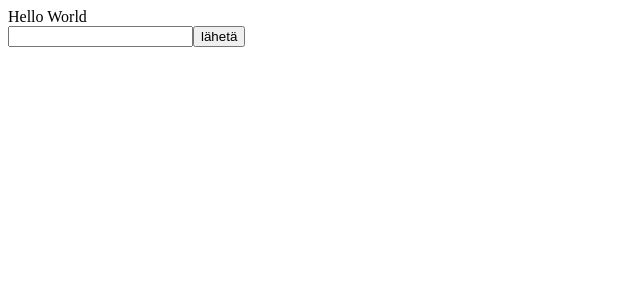
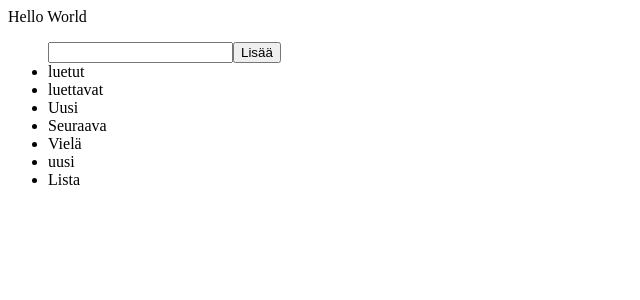
Before and after one commit to KaroliinaM/reads, a React (Create React App) app in the folder reads-frontend/: page / in a window 1280 px wide. Shown: the top 300 px of the page, without its empty margins (0-640 px from the left). Built offline with nearby package versions, Linux system fonts and the light colour scheme; data requests are answered from the project's data file.

Commit message:
add new list

```diff
--- a/reads-frontend/db.json
+++ b/reads-frontend/db.json
@@ -2,19 +2,42 @@
   "readlists": [
     {
       "id": 1,
-            "name" : "luetut"
+      "name": "luetut"
     },
     {
-            "id":2,
+      "id": 2,
       "name": "luettavat"
+    },
+    {
+      "id": 3,
+      "name": "Uusi"
+    },
+    {
+      "id": 4,
+      "name": "Seuraava"
+    },
+    {
+      "name": "Vielä",
+      "id": 5
+    },
+    {
+      "name": "uusi",
+      "id": 6
+    },
+    {
+      "name": "Lista",
+      "id": 7
     }
   ],
-    "book": [{
+  "book": [
+    {
       "id": "0060512148",
       "isbn": "0060512148",
       "isbn13": "9780060512149",
       "title": "Angels",
-        "authors": ["Marian Keyes"],
+      "authors": [
+        "Marian Keyes"
+      ],
       "image": "https://i.gr-assets.com/images/S/compressed.photo.goodreads.com/books/1407711412l/82747._SX98_.jpg",
       "description": "Maggie has always been the white sheep of the Walsh family.Unlike her comically dysfunctional sisters,Rachel(heroine of Rachel's Holiday) and Claire (heroine of Watermelon), she married a decent man who adored her and found herself a solid career. Where Rachel was reckless and Claire dramatic, Maggie settled early for safety. Or so she believed until she discovers that her husband is having an affair and her boss is going to fire her. Suddenly, her perfectly organized life has become a perfect mess."
     },
@@ -23,7 +46,9 @@
       "isbn": "0440241901",
       "isbn13": "9780440241904",
       "title": "Can You Keep a Secret?",
-        "authors": ["Sophie Kinsella"],
+      "authors": [
+        "Sophie Kinsella"
+      ],
       "image": "https://i.gr-assets.com/images/S/compressed.photo.goodreads.com/books/1330464293l/33724._SY160_.jpg",
       "description": "Meet Emma Corrigan, a young woman with a huge heart, an irrepressible spirit, and a few little secrets: Secrets from her boyfriend: I've always thought Connor looks a bit like Ken. As in Barbie and Ken. Secrets from her mother: I lost my virginity in the spare bedroom with Danny Nussbaum while Mum and Dad were downstairs watching Ben-Hur"
     }
--- a/reads-frontend/src/App.js
+++ b/reads-frontend/src/App.js
@@ -1,12 +1,13 @@
 import React from 'react';
 import SearchBookContainer from './containers/SearchBookContainer'
+import ListViewContainer from './containers/ListViewContainer'
 
 const App =()=> {
 
 
 return(
   <div>Hello World
-    <SearchBookContainer />
+    <ListViewContainer />
 
   </div>
 )}
--- a/reads-frontend/src/containers/ListViewContainer.js
+++ b/reads-frontend/src/containers/ListViewContainer.js
@@ -0,0 +1,52 @@
+import React, {useState, useEffect} from 'react'
+
+const ListViewContainer = () => {
+    const [readLists, setReadLists] = useState([])
+    const [listInput, setListInput] = useState('')
+
+    useEffect(() => {
+        console.log('useEffect')
+        fetch('http://localhost:3001/readlists')
+        .then(response => response.json())
+        .then(data => setReadLists(data))
+    }, [])
+
+    const submitForm = (event) => {
+        event.preventDefault()
+        console.log(listInput)
+        const newList = {
+            name: listInput
+        }
+        fetch('http://localhost:3001/readlists', {
+            method: 'post',
+            headers: {
+                'Content-Type': 'application/json'
+            },
+            body: JSON.stringify(newList)
+        })
+        .then(response => response.json())
+        .then(data => {
+            console.log('data',data)
+            setReadLists(readLists.concat(data))
+            setListInput('')
+        })
+        .catch(e => console.log(e))
+    }
+
+    return(
+        <>
+            <ul>
+                <form onSubmit={submitForm}>
+                    <input value={listInput} onChange={(e) => setListInput(e.target.value)} />
+                    <button type='submit'>Lisää</button>
+                </form>
+                {readLists.map(list=>{
+                    return<li key={list.id}>{list.name}</li>
+                })}
+            </ul>
+        </>
+
+    )
+}
+
+export default ListViewContainer
--- /dev/null
+++ b/reads-frontend/src/containers/ReadListContainer.js
@@ -0,0 +1,5 @@
+import React from 'react'
+
+const ReadListContainer = ({id}) => {
+
+}
```
Also changed, not shown: 1 other file (tests, documents, lock files or other folders). Lines whose indentation alone changed are shown as unchanged.
